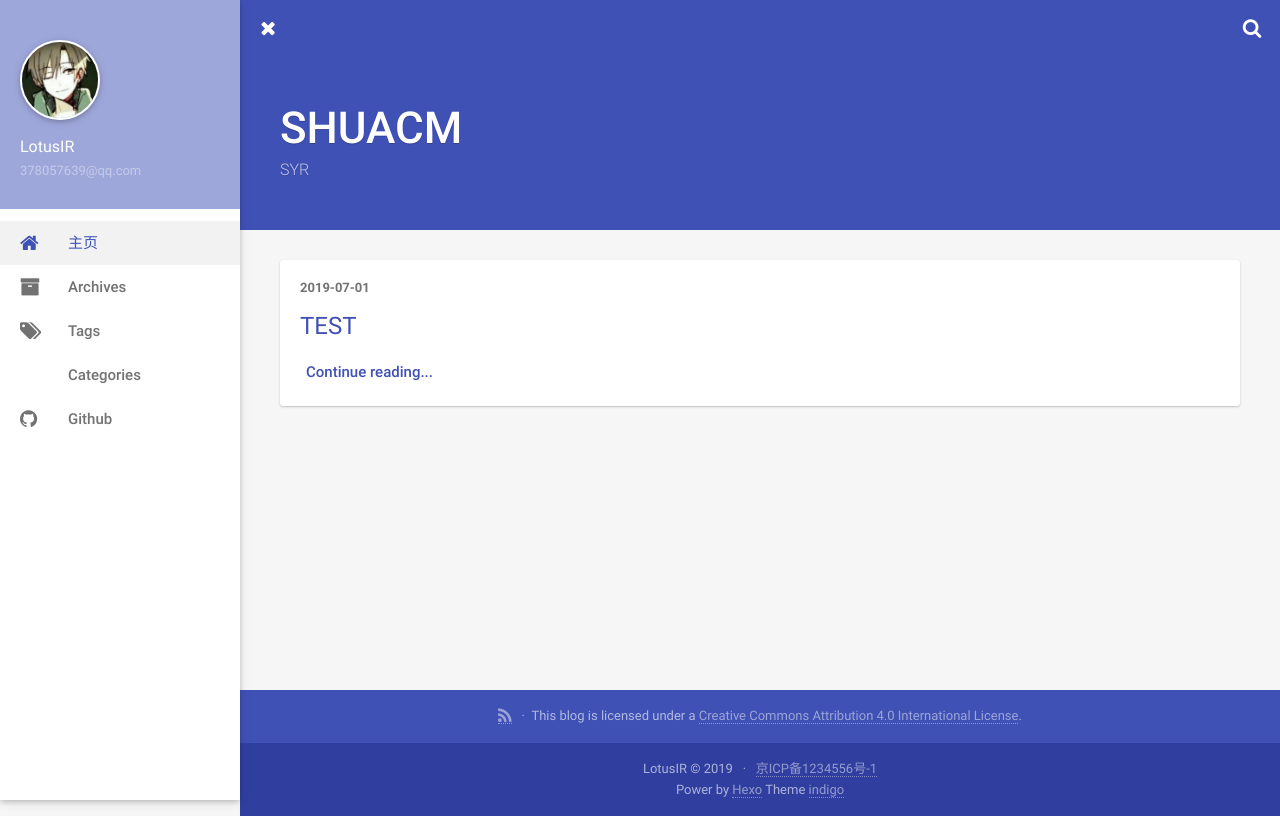
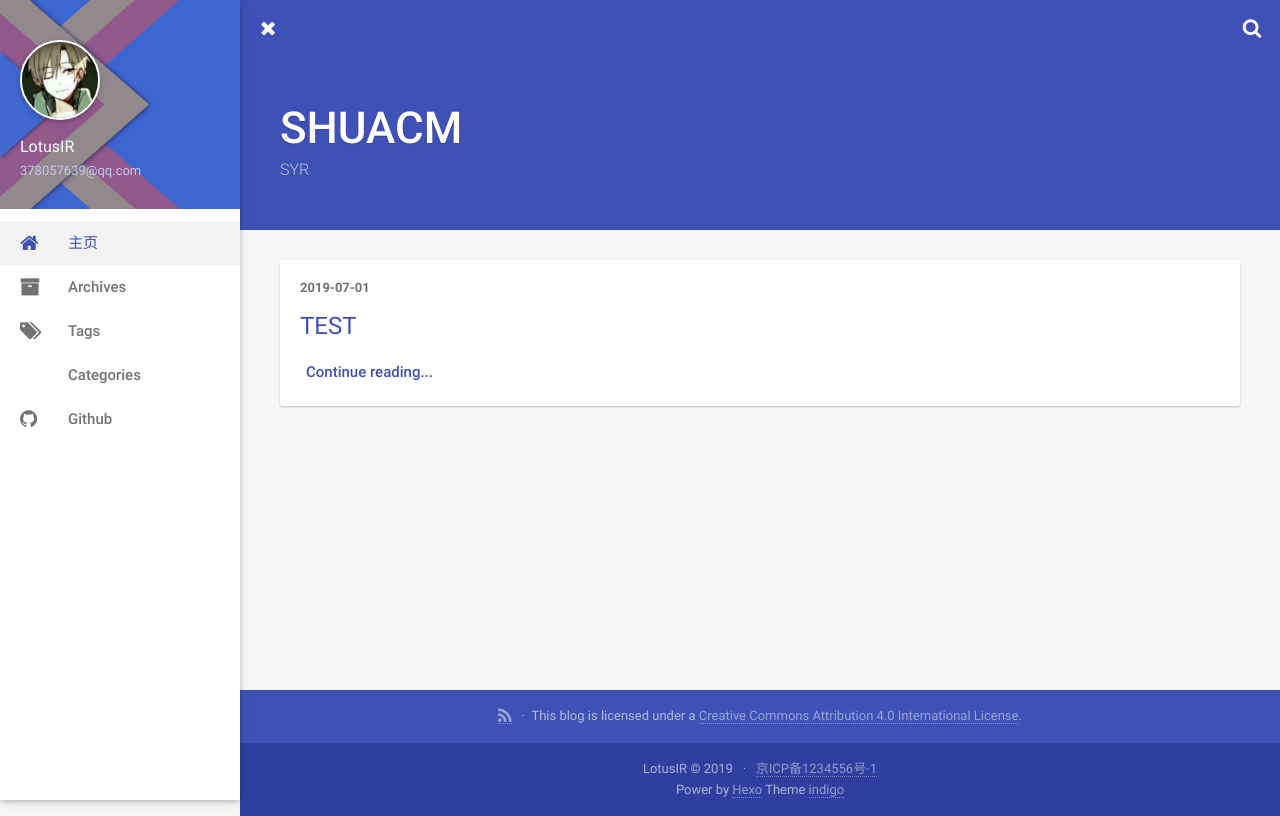
Before and after one commit to LotusIR/LotusIR.github.io, a plain HTML site: page index.html in a window 1280 px wide. Drawn offline with nearby package versions, Linux system fonts and the light colour scheme; some packages are replaced by stand-ins of ours; no server answers; some icons are missing.

Commit message:
Site updated: 2019-07-01 18:38:02

```diff
--- a/index.html
+++ b/index.html
@@ -52,7 +52,7 @@
     <a href="javascript:;" class="header-icon waves-effect waves-circle waves-light" id="menu-off">
         <i class="icon icon-lg icon-close"></i>
     </a>
-    <div class="brand-wrap" style="background-image:url(/)">
+    <div class="brand-wrap" style="background-image:url(/img/brand.jpg)">
       <div class="brand">
         <a href="/" class="avatar waves-effect waves-circle waves-light">
           <img src="/img/avatar.jpg">
```
Also changed, not shown: archives/2019/07/index.html (+1 -1 lines), archives/2019/index.html (+1 -1 lines), archives/index.html (+1 -1 lines).
